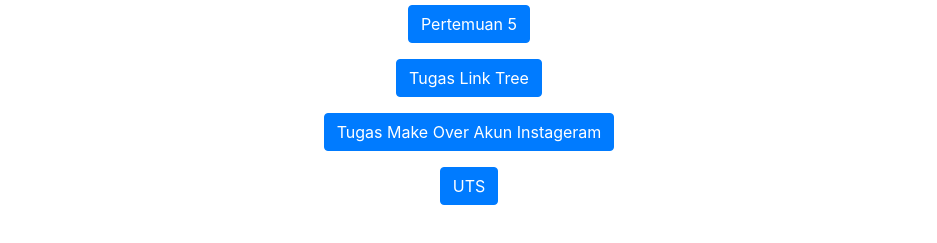
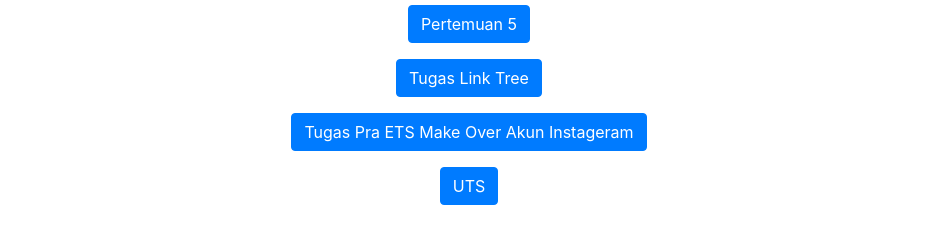
Before and after one commit to BludieBlob/BludieBlob.github.io, a plain HTML site: page index.html in a window 1280 px wide. Shown: the part 51-294 px from the top of the page, without its empty margins (171-1108 px from the left). Drawn offline with nearby package versions, Linux system fonts and the light colour scheme.

Commit message:
Tugas Pra ETS 1

```diff
--- a/index.html
+++ b/index.html
@@ -28,7 +28,7 @@
             </p>
             <p>
                 <a href="tugas_ets.html" target="_blank" class="btn btn-primary">
-                    Tugas Make Over Akun Instageram
+                    Tugas Pra ETS Make Over Akun Instageram
                 </a>
             </p>
             <p>
```
